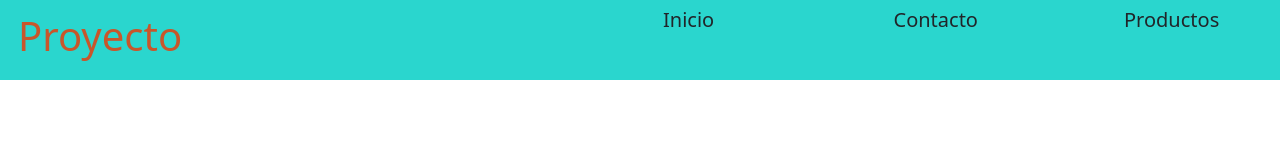
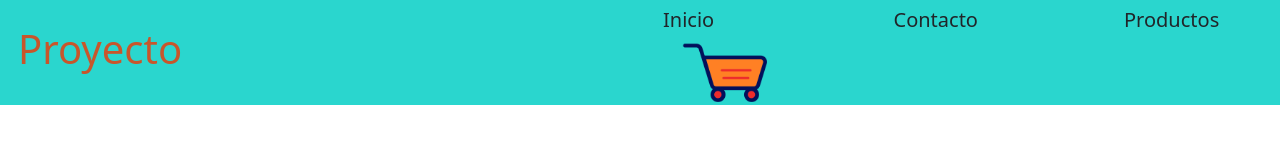
Before and after one commit to Joaco95/ReactJs-AlonsoJoaquin, a React (Create React App) app: page / in a window 1280 px wide. Shown: the top 160 px of the page. Built offline with nearby package versions, Linux system fonts and the light colour scheme.

Commit message:
TERCERA ENTREGA

```diff
--- a/src/components/ItemListContainer/ItemListContainer.js
+++ b/src/components/ItemListContainer/ItemListContainer.js
@@ -1,9 +1,11 @@
 import { ItemList } from "../itemList/itemList";
 import { Articulos } from "../../articulos/articulos";
 import { useEffect, useState } from "react";
+import img from "./esperar.jpg";
 
 export const ItemListContainer = ({ greeting }) => {
-  const [articulos, setProductos] = useState([]);
+  const [articulos, setArticulos] = useState([]);
+  const [espera, setEspera] = useState(false);
 
   const Tiempo = () => {
     return new Promise((resolve, reject) => {
@@ -14,18 +16,25 @@ export const ItemListContainer = ({ greeting }) => {
   };
 
   useEffect(() => {
+    setEspera(true);
     Tiempo()
       .then((res) => {
-        setProductos(res);
+        setArticulos(res);
+        console.log(res);
       })
       .catch((err) => {
         console.log(err);
+      })
+      .finally(() => {
+        setEspera(false);
       });
   }, []);
   return (
     <main className="main-Item container">
       <h2 className="h2-Item m-5 p-5">Menu</h2>
-      <ItemList articulos={articulos} />
+      <div>
+        {espera ? <img src={img} /> : <ItemList articulos={articulos} />}
+      </div>
     </main>
   );
 };
--- a/src/components/cartWidget/cartWidget.scss
+++ b/src/components/cartWidget/cartWidget.scss
@@ -1,5 +1,4 @@
-.img {
-  height: 40px;
-  width: 40px;
-  margin-left: 50px;
+.imagen {
+  height: 30px;
+  width: 30px;
 }
```
Also changed, not shown: src/components/ItemListContainer/esperar.jpg (added).
